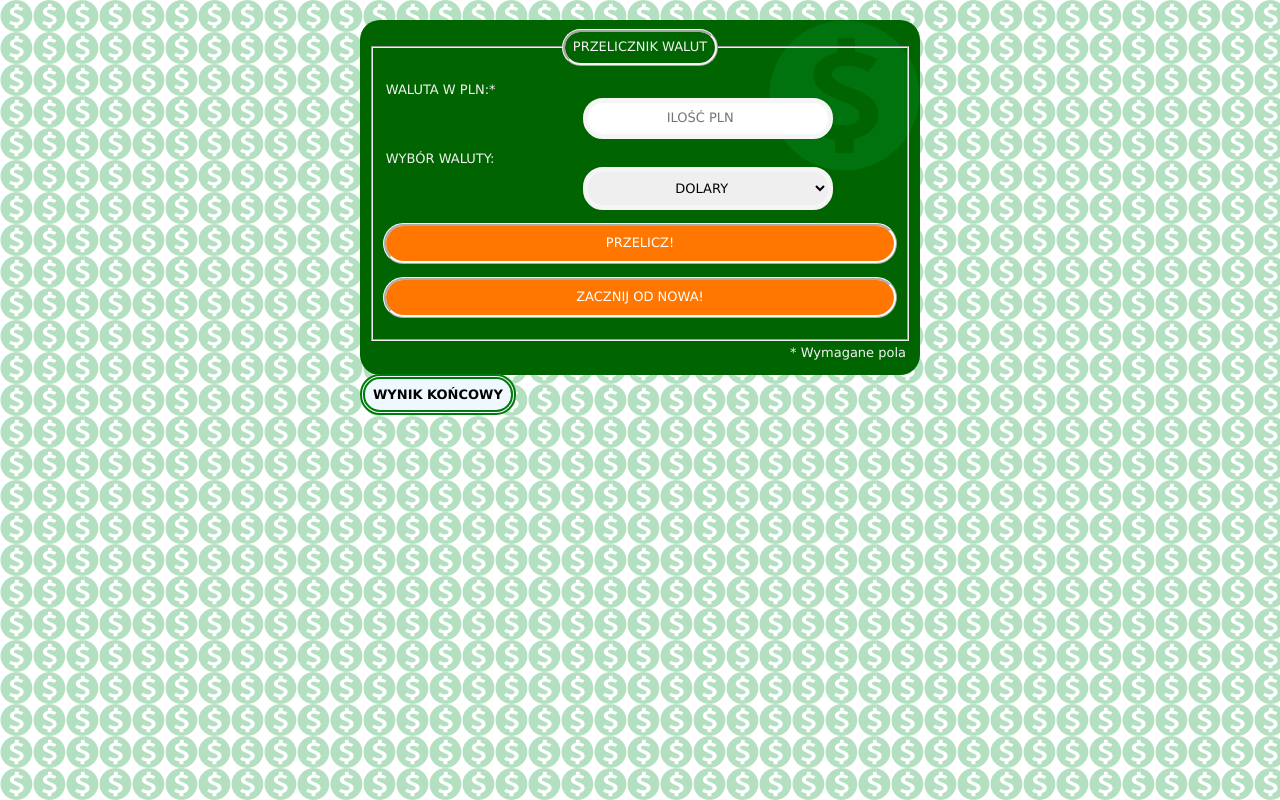
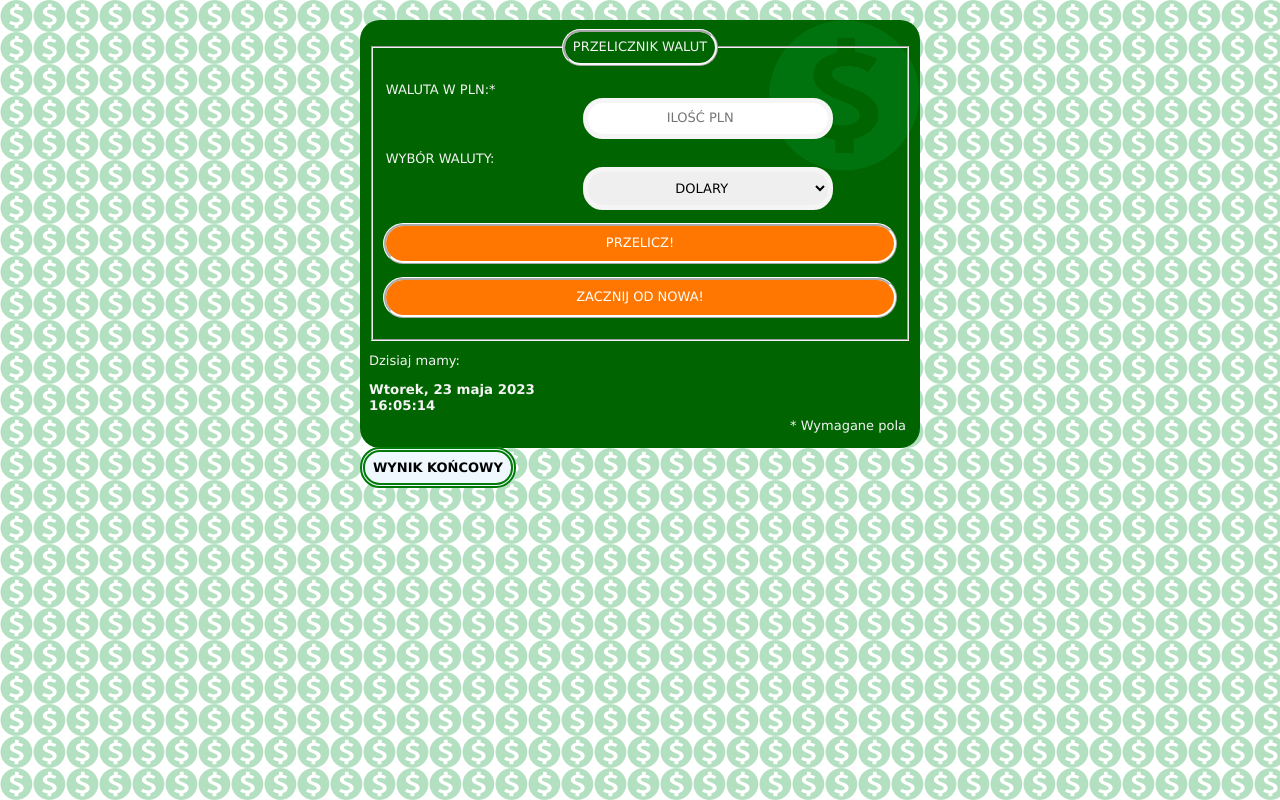
Before and after one commit to picioo/currency_converter, a plain HTML site: page index.html in a window 1280 px wide. Drawn offline with nearby package versions, Linux system fonts and the light colour scheme.

Commit message:
files aadded

```diff
--- /dev/null
+++ b/css/time.css
@@ -0,0 +1,4 @@
+.data {
+    font-size: 10pt;
+    font-weight: bold;
+}
--- a/index.html
+++ b/index.html
@@ -15,10 +15,12 @@
   <link href="css/form.css" rel="stylesheet" />
   <link href="css/paragraph.css" rel="stylesheet" />
   <link href="css/result.css" rel="stylesheet" />
+  <link href="css/time.css" rel="stylesheet" />
   <script defer src="js/script.js"></script>
+  <script defer src="js/today-is.js"></script>
 </head>
 
-<body class="body">
+<body class="body" onLoad="czas()">
   <div class="container">
     <form class="js-form form">
       <fieldset>
@@ -51,6 +53,8 @@
           </button>
         </p>
       </fieldset>
+      <p>Dzisiaj mamy:</p>
+      <span class="data" id="data"></span>
       <p class="paragraph">* Wymagane pola</p>
     </form>
     <p>
--- /dev/null
+++ b/js/today-is.js
@@ -0,0 +1,55 @@
+function czas() {
+
+    if (!document.layers&&!document.getElementById&&!document.all)
+    return
+
+     var godzina, minuty, sekundy, dzien, licz_dzien, miesiac, dzisiaj, rok, tekst_miesiac, tekst_dzien;
+     dzisiaj = new Date();
+     godzina=dzisiaj.getHours();
+     minuty=dzisiaj.getMinutes();
+     sekundy=dzisiaj.getSeconds();
+     rok=dzisiaj.getYear();
+     dzien=dzisiaj.getDate();
+     licz_dzien=dzisiaj.getDay();
+     if (licz_dzien==0) {tekst_dzien="Niedziela"}
+     if (licz_dzien==1) {tekst_dzien="Poniedziałek"}
+     if (licz_dzien==2) {tekst_dzien="Wtorek"}
+     if (licz_dzien==3) {tekst_dzien="Środa"}
+     if (licz_dzien==4) {tekst_dzien="Czwartek"}
+     if (licz_dzien==5) {tekst_dzien="Piątek"}
+     if (licz_dzien==6) {tekst_dzien="Sobota"}
+     miesiac=dzisiaj.getMonth()+1;
+     if (miesiac==1) {tekst_miesiac="stycznia"}
+     if (miesiac==2) {tekst_miesiac="lutego"}
+     if (miesiac==3) {tekst_miesiac="marca"}
+     if (miesiac==4) {tekst_miesiac="kwietnia"}
+     if (miesiac==5) {tekst_miesiac="maja"}
+     if (miesiac==6) {tekst_miesiac="czerwca"}
+     if (miesiac==7) {tekst_miesiac="lipca"}
+     if (miesiac==8) {tekst_miesiac="sierpnia"}
+     if (miesiac==9) {tekst_miesiac="września"}
+     if (miesiac==10) {tekst_miesiac="października"}
+     if (miesiac==11) {tekst_miesiac="listopada"}
+     if (miesiac==12) {tekst_miesiac="grudnia"}
+            if ((rok>=00) && (rok<=1900)) {rok=1900+rok;}
+            if (miesiac < 10) {miesiac="0"+miesiac;}
+            if (dzien < 10) {dzien="0"+dzien;}
+            if (godzina < 10) {godzina="0"+godzina;}
+            if (minuty < 10) {minuty="0"+minuty;}
+            if (sekundy < 10) {sekundy="0"+sekundy;}
+     pelnyczas=tekst_dzien + ", " + dzien + " " + tekst_miesiac + " "+rok+"<br>"
+           + godzina+":"+minuty+":"+sekundy;
+
+
+   if (document.getElementById){
+   document.getElementById("data").innerHTML=pelnyczas
+   }
+   else if (document.layers){
+   document.layers.Data.document.write(pelnyczas)
+   }
+   else if (document.all)
+   Data.innerHTML=pelnyczas
+
+   // Czestotliwosc odswiezania
+   setTimeout("czas()",500)
+   }
```
